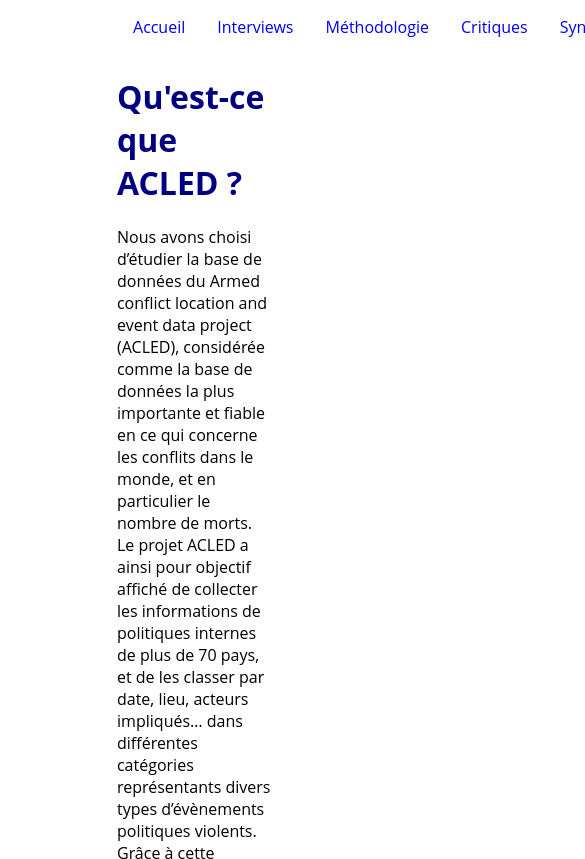
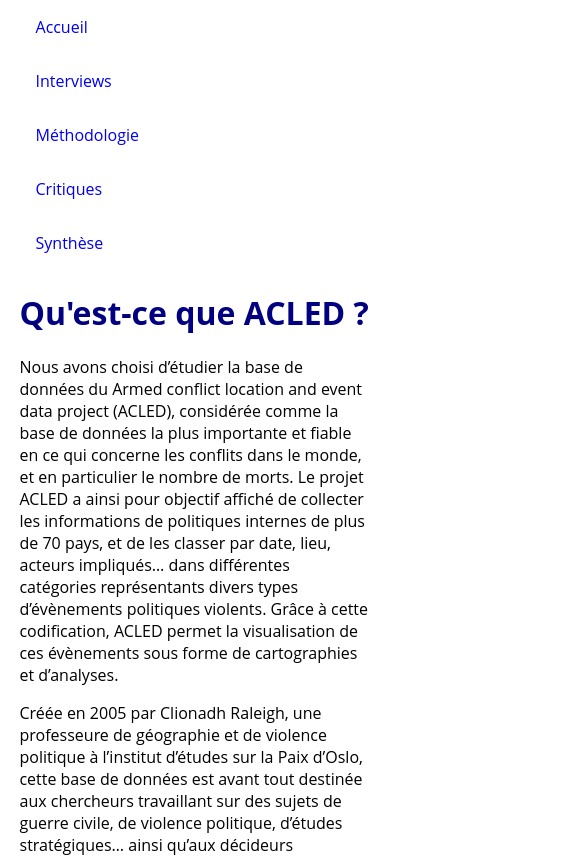
Before and after one commit to ccoellen/acled, a website built with Vite: page index.html in a window 390 px wide. Shown: the top 859 px of the page, 585 px wide, since content can reach past the window. Built offline with nearby package versions, Linux system fonts and the light colour scheme.

Commit message:
Version mobile

```diff
--- a/index.html
+++ b/index.html
@@ -3,6 +3,7 @@
 <head>
     <title>ACLED</title>
     <meta charset="UTF-8">
+    <meta name="viewport" content="width=device-width, initial-scale=1">
 </head>
 <body>
     <header>
--- a/src/header.css
+++ b/src/header.css
@@ -1,5 +1,16 @@
 header {
     display: flex;
+    width: 100%;
+}
+
+@media (max-width: 600px) {
+    header {
+        flex-direction: column;
+    }
+
+    header a {
+        padding: 0.5rem;
+    }
 }
 
 header a {
--- a/src/index.ts
+++ b/src/index.ts
@@ -5,6 +5,7 @@
 import criticismSource from '../criticisms.md?raw';
 import { marked } from 'marked';
 import './style.css';
+import './mobile.css';
 import './header.css';
 
 const page = new URLSearchParams(window.location.search).get('page');
--- /dev/null
+++ b/src/mobile.css
@@ -0,0 +1,5 @@
+@media (max-width: 600px) {
+    body {
+        width: 90%;
+    }
+}
--- a/src/style.css
+++ b/src/style.css
@@ -3,6 +3,7 @@
     width: 40%;
     margin: 0 auto;
     font-family: "Open Sans", sans-serif;
+    overflow-x: hidden;
 }
 
 h1 {
```
